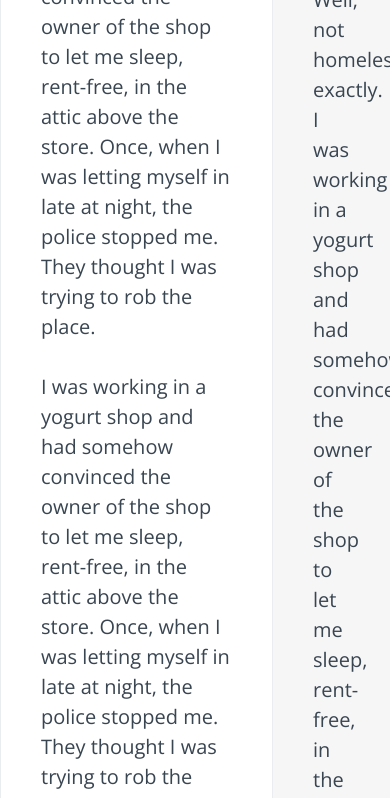
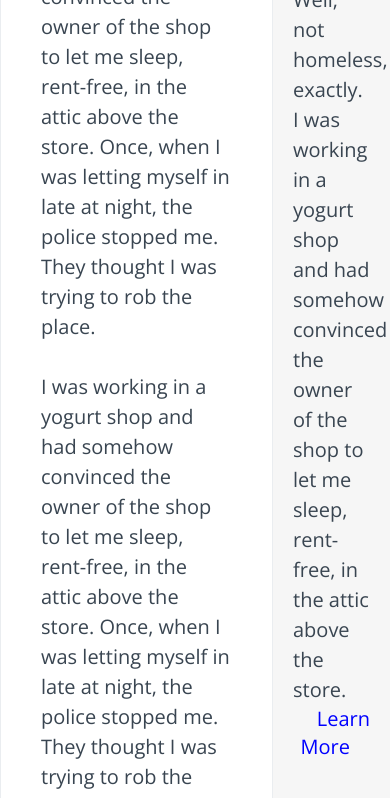
Before and after one commit to DanPitrowiski/fewd-40, a plain HTML site: page relaxr-app/blog.html in a window 390 px wide. Shown: the part 756-1554 px from the top of the page. Drawn offline with nearby package versions, Linux system fonts and the light colour scheme.

Commit message:
Smaller Screen scaling

```diff
--- a/relaxr-app/blog.html
+++ b/relaxr-app/blog.html
@@ -4,6 +4,7 @@
     	<meta charset="utf-8">
     	<meta name="title" content="Relaxr - the personal assistant for your email">
     	<meta name="keywords" content="assistant, emails, personal">
+    	<meta name='viewport' content="width=device-width, initial-scale=1" />
 
 		<title>Relaxr</title>
 
--- a/relaxr-app/css/style.css
+++ b/relaxr-app/css/style.css
@@ -429,4 +429,9 @@ a:hover {
     text-align: center;
     }
 
+
+    .blogaside {
+    padding: 40px 20px 40px 20px;
+    }
+
   }
```
